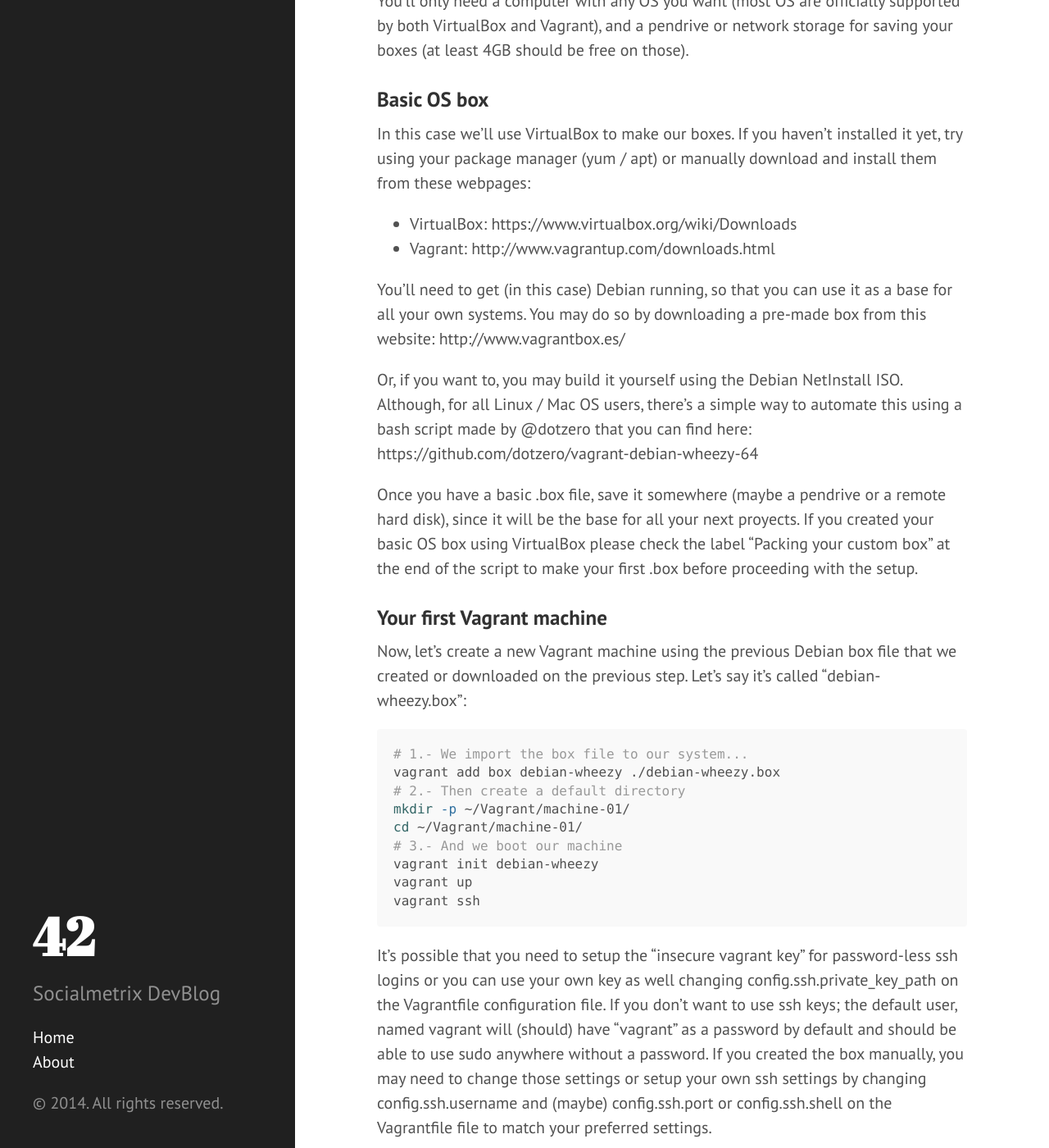
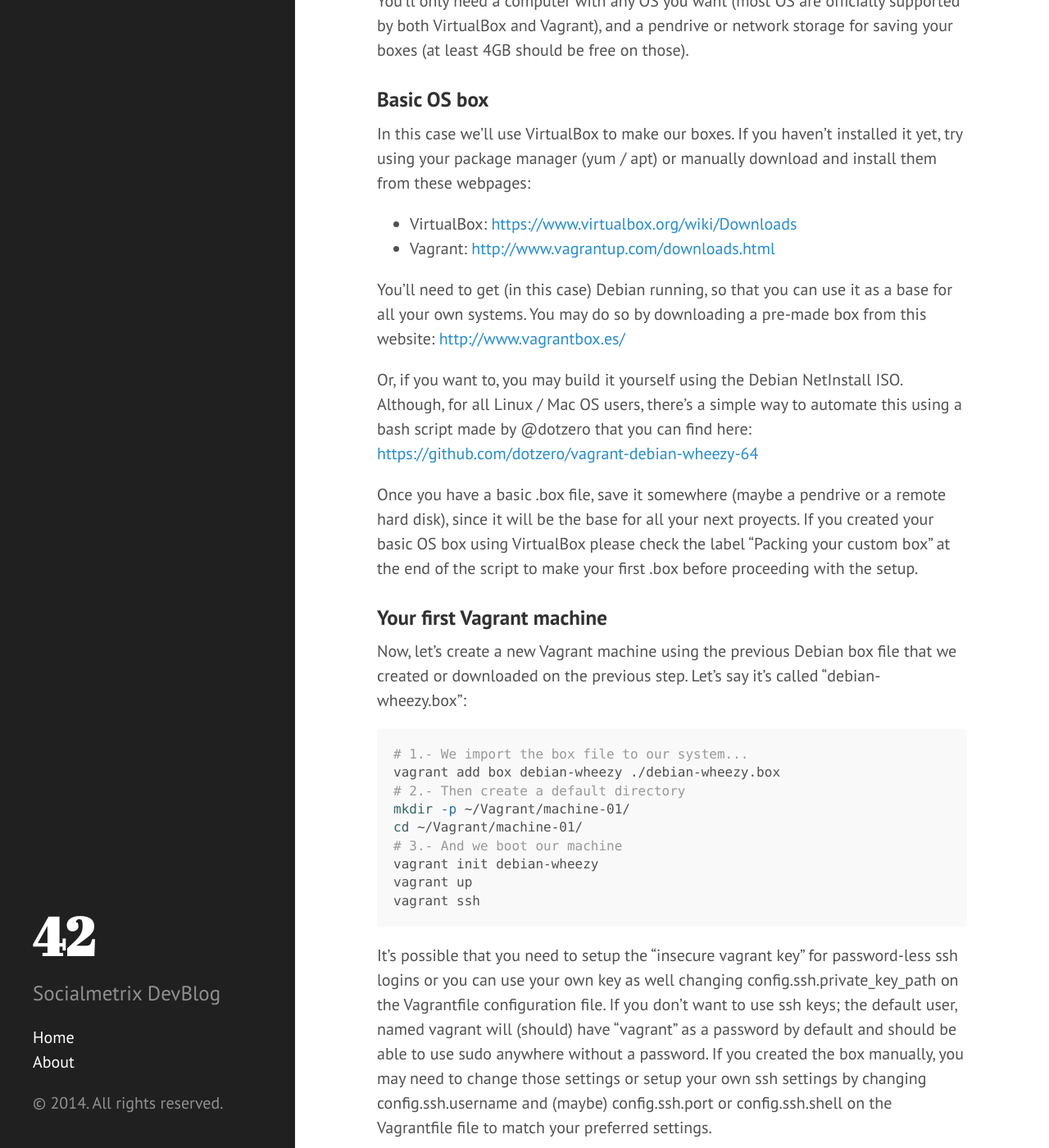
Before and after one commit to socialmetrix/socialmetrix.github.io, a Jekyll site: the page built from _posts/2014-02-24-Development-environments-with-Vagrant.md, in a window 1280 px wide and 1400 px high, scrolled down 635 px. Shown: the whole window at 82% size. Built offline with Jekyll 4.4.1, drawn with Linux system fonts in a browser that asks for light colours; Markdown is read by kramdown in place of the engine named in the settings; part of the change alters nothing that is shown; some of the changed text lies outside the part shown.

```diff
--- a/_posts/2014-02-24-Development-environments-with-Vagrant.md
+++ b/_posts/2014-02-24-Development-environments-with-Vagrant.md
@@ -21,12 +21,12 @@ You'll only need a computer with any OS you want (most OS are officially support
 
 In this case we'll use VirtualBox to make our boxes. If you haven't installed it yet, try using your package manager (yum / apt) or manually download and install them from these webpages:
 
-* VirtualBox: https://www.virtualbox.org/wiki/Downloads
-* Vagrant: http://www.vagrantup.com/downloads.html
+* VirtualBox: [https://www.virtualbox.org/wiki/Downloads](https://www.virtualbox.org/wiki/Downloads)
+* Vagrant: [http://www.vagrantup.com/downloads.html](http://www.vagrantup.com/downloads.html)
 
-You'll need to get (in this case) Debian running, so that you can use it as a base for all your own systems. You may do so by downloading a pre-made box from this website: http://www.vagrantbox.es/
+You'll need to get (in this case) Debian running, so that you can use it as a base for all your own systems. You may do so by downloading a pre-made box from this website: [http://www.vagrantbox.es/](http://www.vagrantbox.es/)
 
-Or, if you want to, you may build it yourself using the Debian NetInstall ISO. Although, for all Linux / Mac OS users, there's a simple way to automate this using a bash script made by @dotzero that you can find here: https://github.com/dotzero/vagrant-debian-wheezy-64
+Or, if you want to, you may build it yourself using the Debian NetInstall ISO. Although, for all Linux / Mac OS users, there's a simple way to automate this using a bash script made by @dotzero that you can find here: [https://github.com/dotzero/vagrant-debian-wheezy-64](https://github.com/dotzero/vagrant-debian-wheezy-64)
 
 Once you have a basic .box file, save it somewhere (maybe a pendrive or a remote hard disk), since it will be the base for all your next proyects. If you created your basic OS box using VirtualBox please check the label "Packing your custom box" at the end of the script to make your first .box before proceeding with the setup.
 
@@ -51,7 +51,7 @@ It's possible that you need to setup the "insecure vagrant key" for password-les
 
 You'll now be able to install anything you need (ie. MySQL, Apache, Java, etc...) on the machine without having to install it on your own computer, and you'll also be able to re-package this box in case you need to send it to a different developer for testing or even to make a new box with all your services pre-bundled.
 
-There's also a way to make your boxes auto-prepare themselves using puppet or chef. We're not going to cover that in this case, but you can check more about that in this website: http://docs.vagrantup.com/v2/provisioning/index.html
+There's also a way to make your boxes auto-prepare themselves using puppet or chef. We're not going to cover that in this case, but you can check more about that in this website: [http://docs.vagrantup.com/v2/provisioning/index.html](http://docs.vagrantup.com/v2/provisioning/index.html)
 
 
 ### Packing your custom box
```
